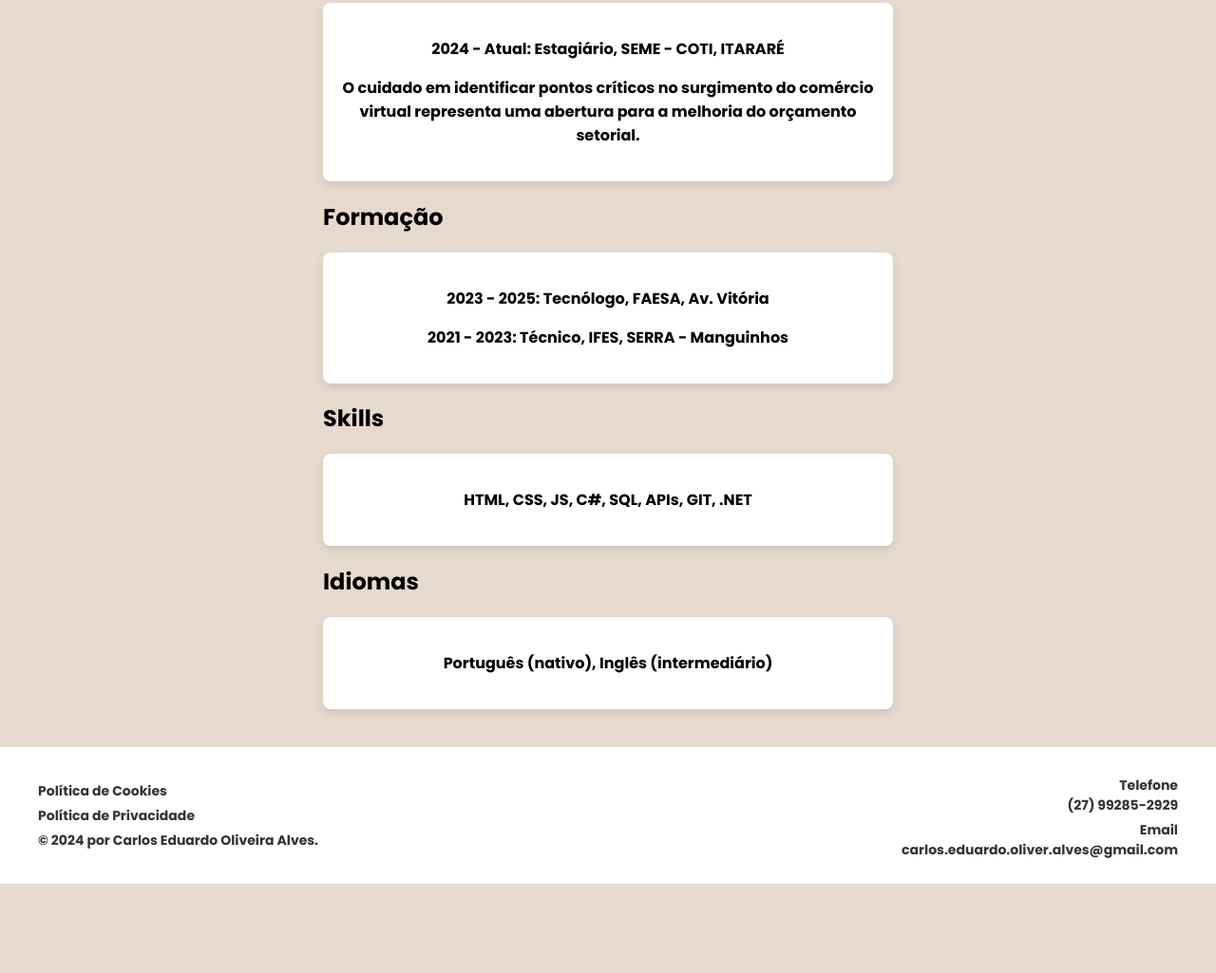
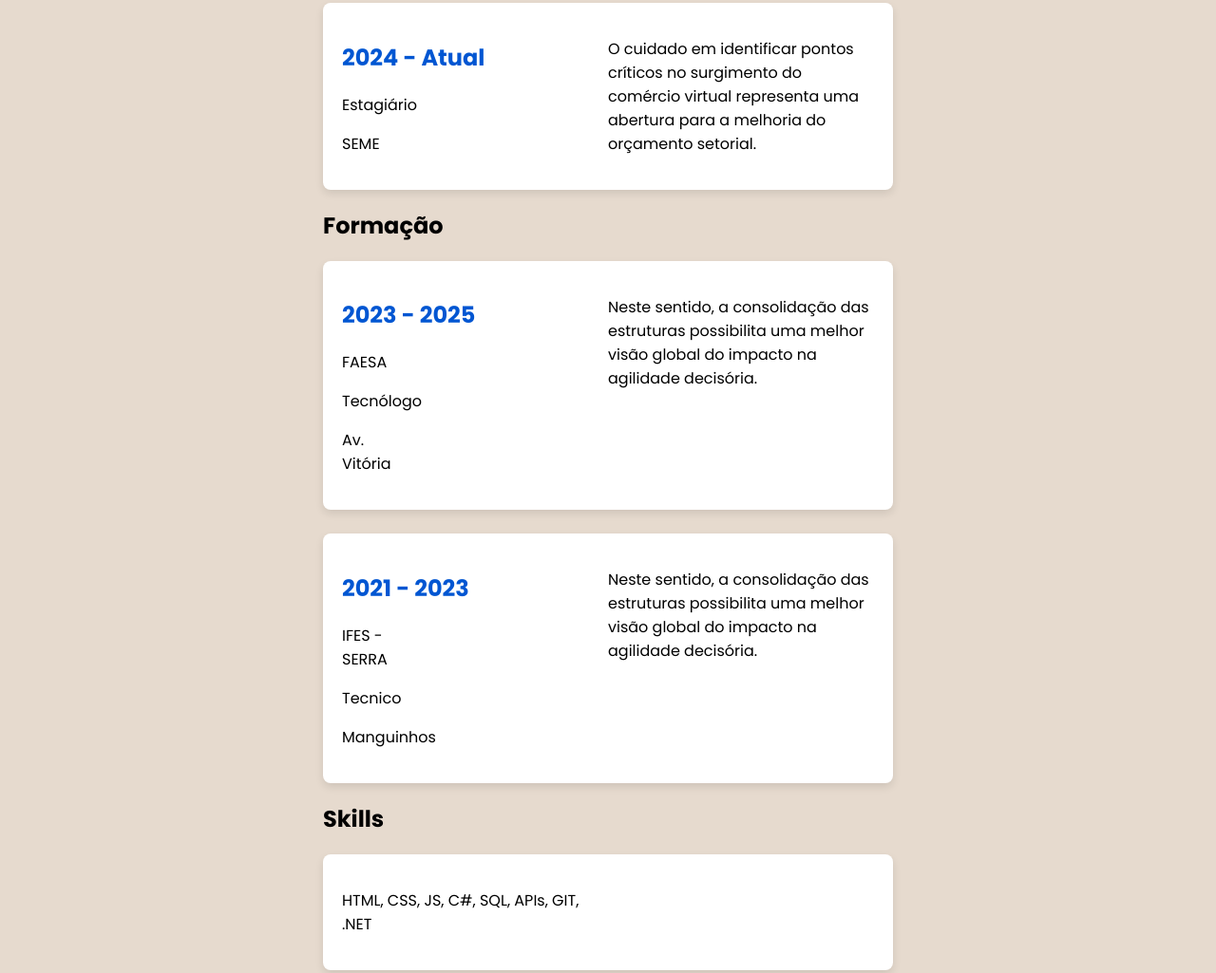
Before and after one commit to CarlosEduardoOliveiraAlves/Portfolio, a plain HTML site: page curriculo.html in a window 1280 px wide. Shown: the part 357-1382 px from the top of the page at 95% size. Before the commit the page ends 1288 px from the top, so only its background shows below. Drawn offline with Linux system fonts and the light colour scheme.

Commit message:
Layout Curriculum

```diff
--- a/css/style.css
+++ b/css/style.css
@@ -219,13 +219,29 @@ header {
     margin-top: 60px; /* Espaço para o cabeçalho */
 }
 .container-itens {
-    text-align: center;
+    text-align: left;
     width: 90%;
     width: 560px;
     padding: 20px;
     box-shadow: 0 4px 8px rgba(0,0,0,0.1);
     background-color: #fff;
     border-radius: 8px;
+    display: flex;
+    justify-content: space-between;
+}
+
+.container-itens p{
+    text-align: start;
+    width: 50%;
+    font-weight: lighter;
+}
+
+.container-itens .coluna h2{
+    color: #0056D2;
+    flex-grow: 5;
+}
+.container-itens .coluna p{
+    font-weight: lighter;
 }
 
 .container-curriculo h1, .container-projetos h1 {
--- a/curriculo.html
+++ b/curriculo.html
@@ -32,13 +32,32 @@
         </section>
         <h2>Experiência</h2>
         <section class="container-itens">
-            <p><strong>2024 - Atual:</strong> Estagiário, SEME - COTI, ITARARÉ</p>
+            <div class="coluna">
+                <h2 style="flex-grow: 3;">2024 - Atual</h2>
+                <p>Estagiário</p>
+                <p>SEME</p>
+            </div>
             <p>O cuidado em identificar pontos críticos no surgimento do comércio virtual representa uma abertura para a melhoria do orçamento setorial.</p>
         </section>
         <h2>Formação</h2>
         <section class="container-itens">
-            <p><strong>2023 - 2025:</strong> Tecnólogo, FAESA, Av. Vitória</p>
-            <p><strong>2021 - 2023:</strong> Técnico, IFES, SERRA - Manguinhos</p>
+            <div class="coluna">
+                <h2>2023 - 2025</h2>
+                <p>FAESA</p>
+                <p>Tecnólogo</p>
+                <p>Av. Vitória</p>
+            </div>
+            <p>Neste sentido, a consolidação das estruturas possibilita uma melhor visão global do impacto na agilidade decisória.</p>
+        </section>
+        <br>
+        <section class="container-itens">
+            <div class="coluna">
+                <h2>2021 - 2023</h2>
+                <p>IFES - SERRA</p>
+                <p>Tecnico</p>
+                <p>Manguinhos</p>
+            </div>
+            <p>Neste sentido, a consolidação das estruturas possibilita uma melhor visão global do impacto na agilidade decisória.</p>
         </section>
         <h2>Skills</h2>
         <section class="container-itens">
```
Also changed, not shown: projetos.html (+2 -2 lines).
